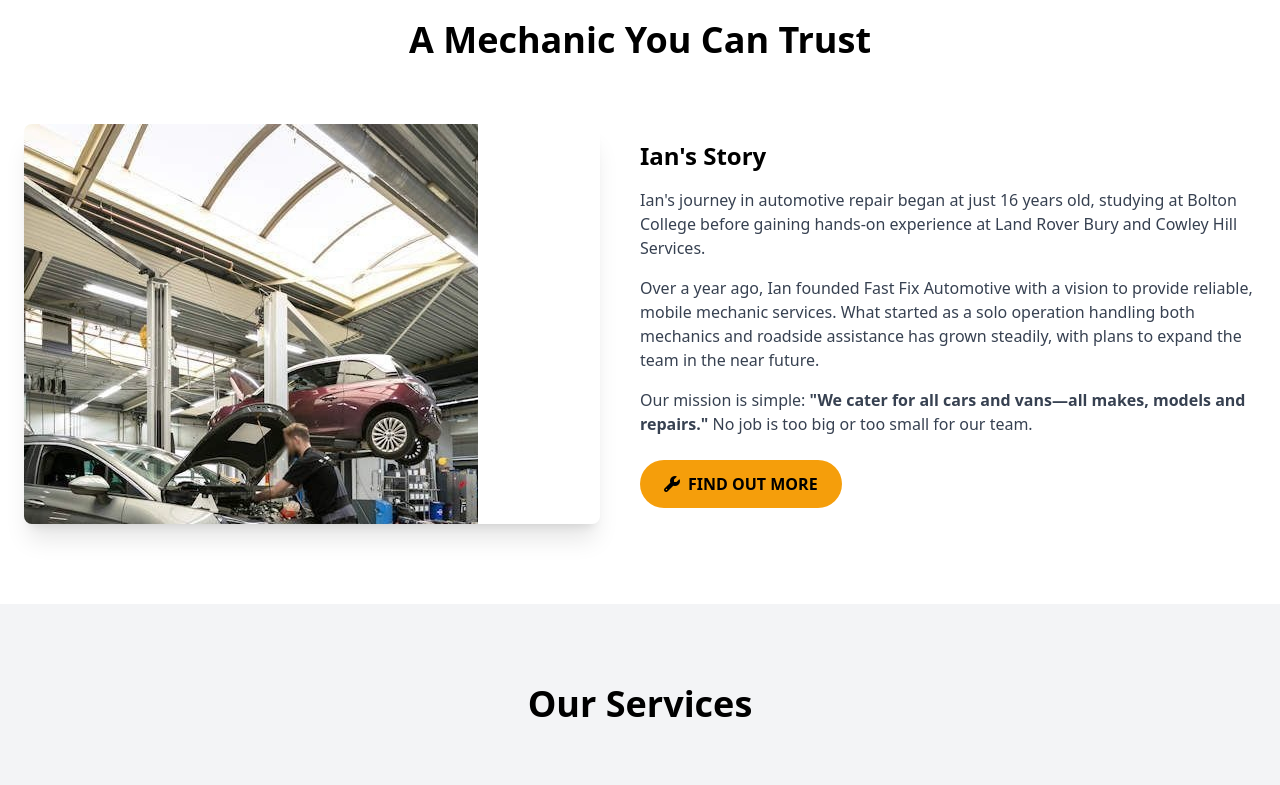
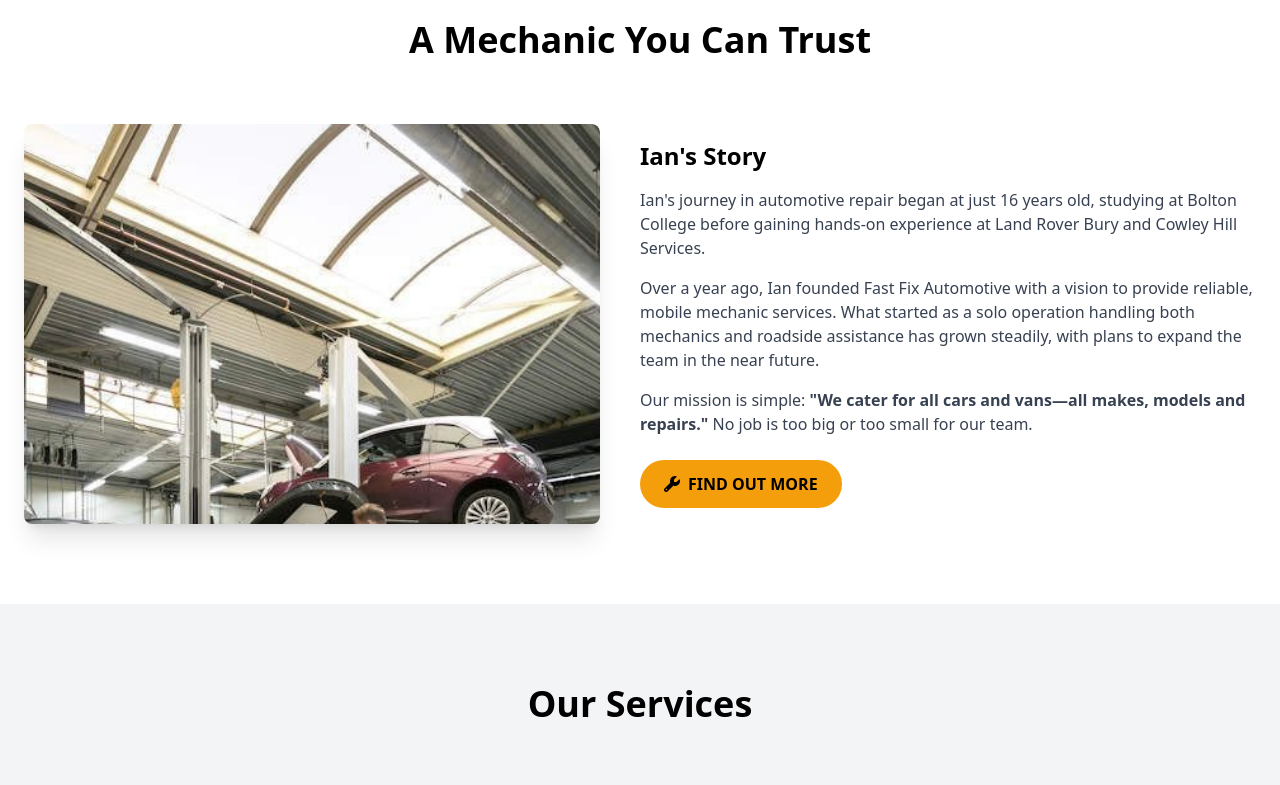
Before and after one commit to lloyd76/FFA, a plain HTML site: page index.html in a window 1280 px wide. Shown: the part 860-1645 px from the top of the page. Drawn offline with nearby package versions, Linux system fonts and the light colour scheme.

Commit message:
Update index.html

```diff
--- a/index.html
+++ b/index.html
@@ -157,7 +157,7 @@
                 <div class="w-full h-auto max-h-[400px] overflow-hidden rounded-lg shadow-xl">
                     <img src="img/ffaa.jpg"
                          alt="Mechanic working"
-                         class="object-top sm:object-center">
+                         class="rounded-lg shadow-xl w-full h-auto">
                 </div>
             </div>
             <div class="md:w-1/2">
```
